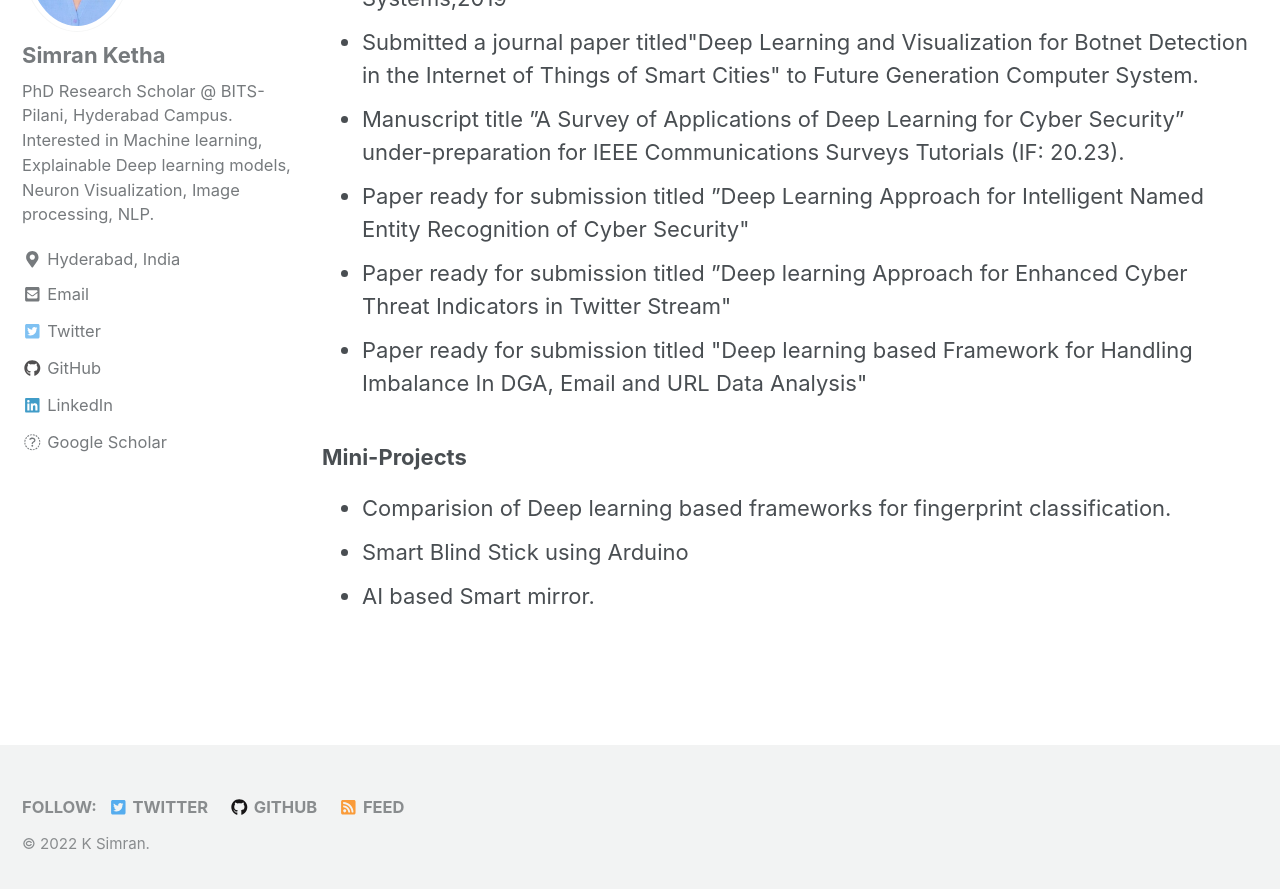
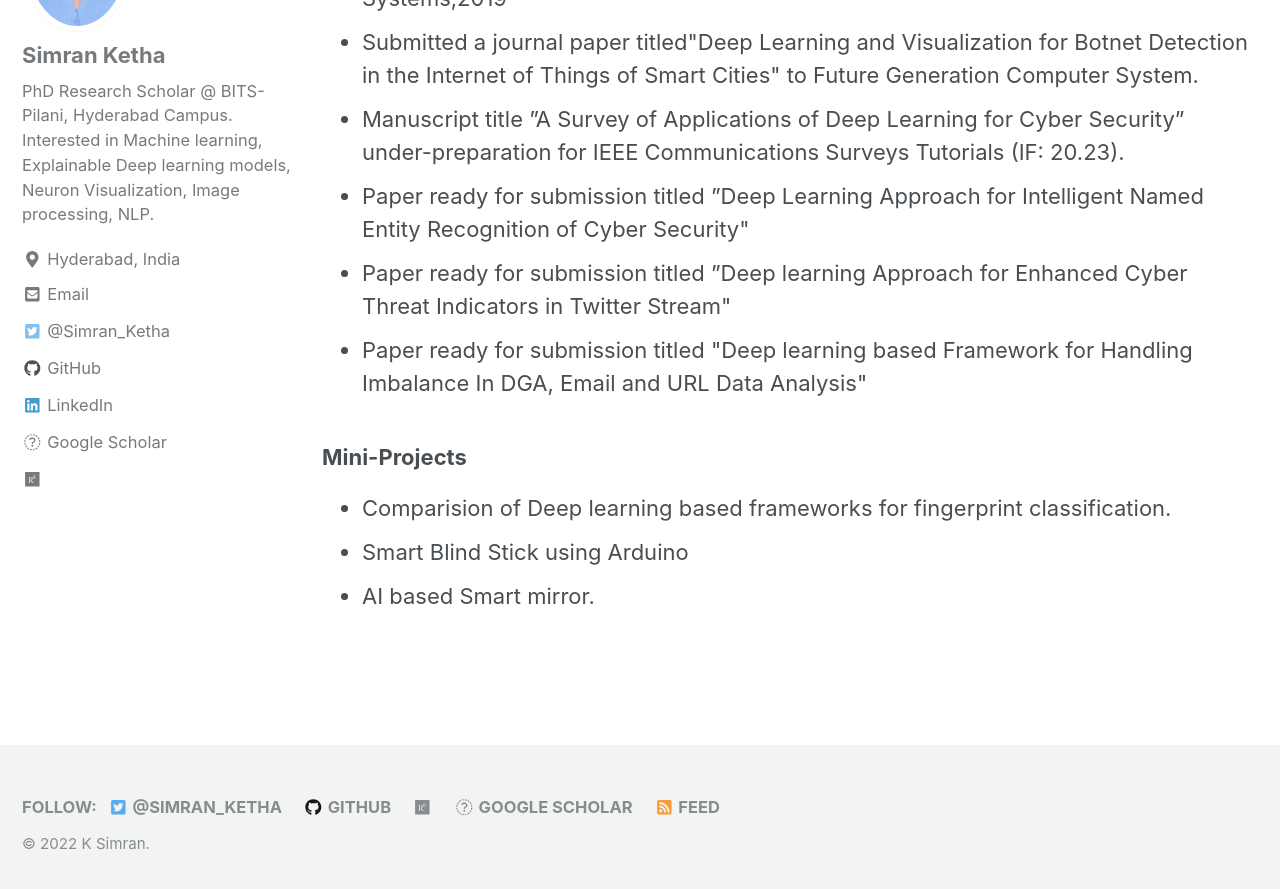
Before and after one commit to simranketha/simranketha.github.io, a Jekyll site: the page built from index.html, in a window 1280 px wide and 900 px high, scrolled down 391 px. Shown: the top 889 px of the window. Built offline with Jekyll 4.4.1, drawn with Linux system fonts in a browser that asks for light colours; cached includes are drawn as plain includes; the list of posts is cut into pages by our own code.

Commit message:
Update _config.yml

```diff
--- a/_config.yml
+++ b/_config.yml
@@ -118,7 +118,7 @@
     - label: "Website"
       icon: "fas fa-fw fa-link"
       # url: "https://your-website.com"
-    - label: "Twitter"
+    - label: "@Simran_Ketha"
       icon: "fab fa-fw fa-twitter-square"
       url: "https://twitter.com/Simran_Ketha"
     - label: "Facebook"
@@ -139,12 +139,13 @@
     - label: "Google Scholar"
       icon: "fab fa-fw fa-googlescholar"
       url: "https://scholar.google.com/citations?user=3k_akr4AAAAJ&hl=en"
-
-
+    - label: ""
+      icon: "fab fa-fw fa-researchgate"
+      url: "https://www.researchgate.net/profile/Simran-Ketha"
 # Site Footer
 footer:
   links:
-    - label: "Twitter"
+    - label: "@Simran_Ketha"
       icon: "fab fa-fw fa-twitter-square"
       url: "https://twitter.com/Simran_Ketha"
     - label: "Facebook"
@@ -162,6 +163,13 @@
     - label: "Instagram"
       icon: "fab fa-fw fa-instagram"
       # url:
+    - label: ""
+      icon: "fab fa-fw fa-researchgate"
+      url: "https://www.researchgate.net/profile/Simran-Ketha"
+    - label: "Google Scholar"
+      icon: "fab fa-fw fa-googlescholar"
+      url: "https://scholar.google.com/citations?user=3k_akr4AAAAJ&hl=en"
+
 
 
 # Reading Files
```
